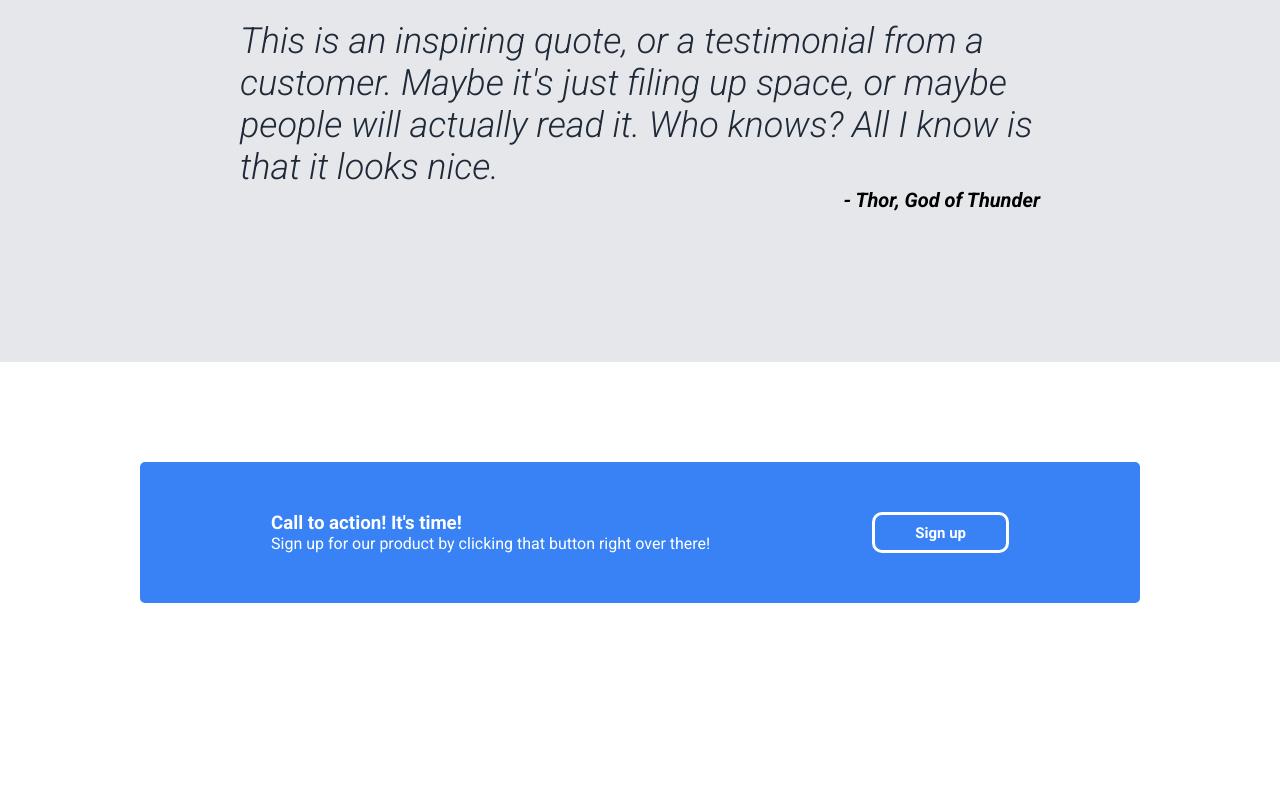
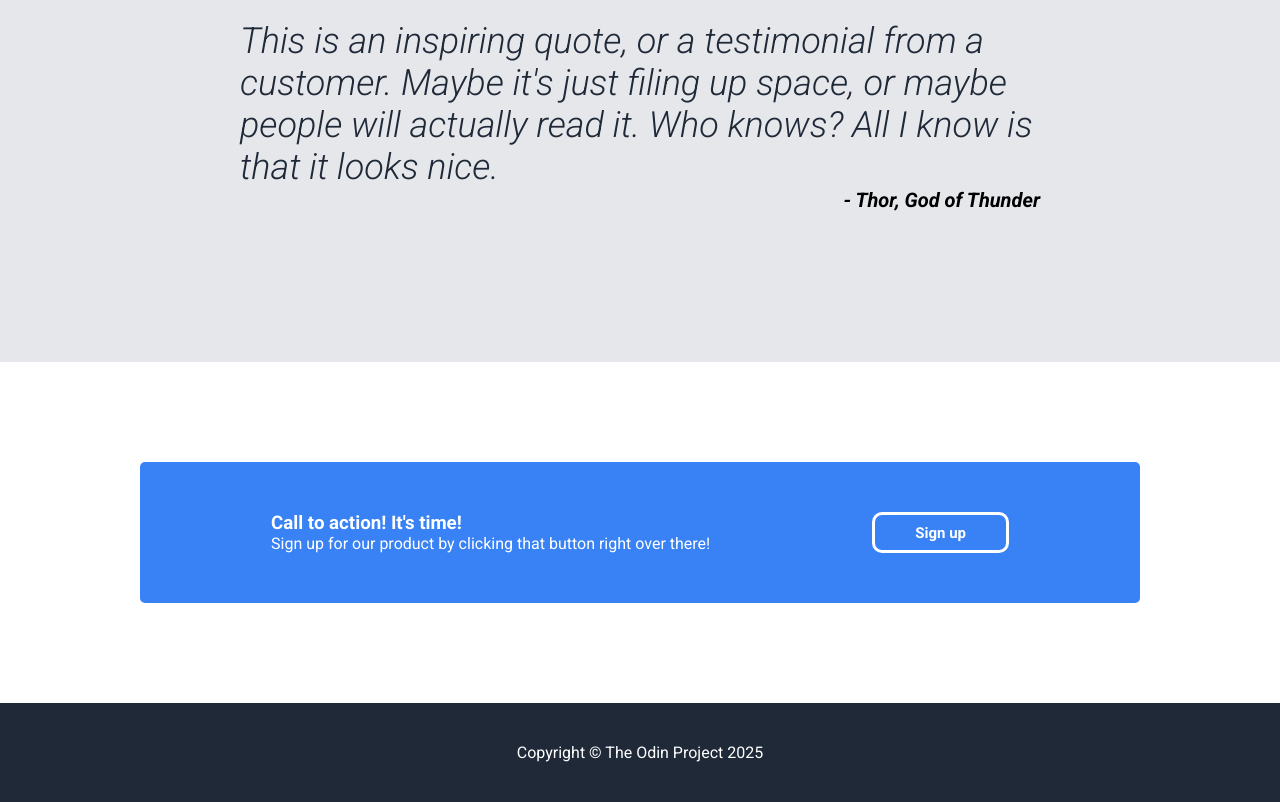
Before and after one commit to JacobKnittle/gym-landing-page, a plain HTML site: page index.html in a window 1280 px wide. Shown: the part 1163-1965 px from the top of the page. Before the commit the page ends 1866 px from the top, so only its background shows below. Drawn offline with Linux system fonts and the light colour scheme.

Commit message:
add footer section

```diff
--- a/index.html
+++ b/index.html
@@ -94,5 +94,11 @@
       </div>
       <button>Sign up</button>
     </div>
+
+    <!----------------------------Footer-------------------------->
+
+    <div class="footer">
+      <span>Copyright &copy; The Odin Project 2025</span>
+    </div>
   </body>
 </html>
--- a/styles.css
+++ b/styles.css
@@ -148,3 +148,11 @@ cite {
   font-size: 15px;
   background-color: #3882f6;
 }
+
+.footer {
+  background-color: #1f2937;
+  color: white;
+  font-size: 16px;
+  text-align: center;
+  padding: 40px;
+}
```
